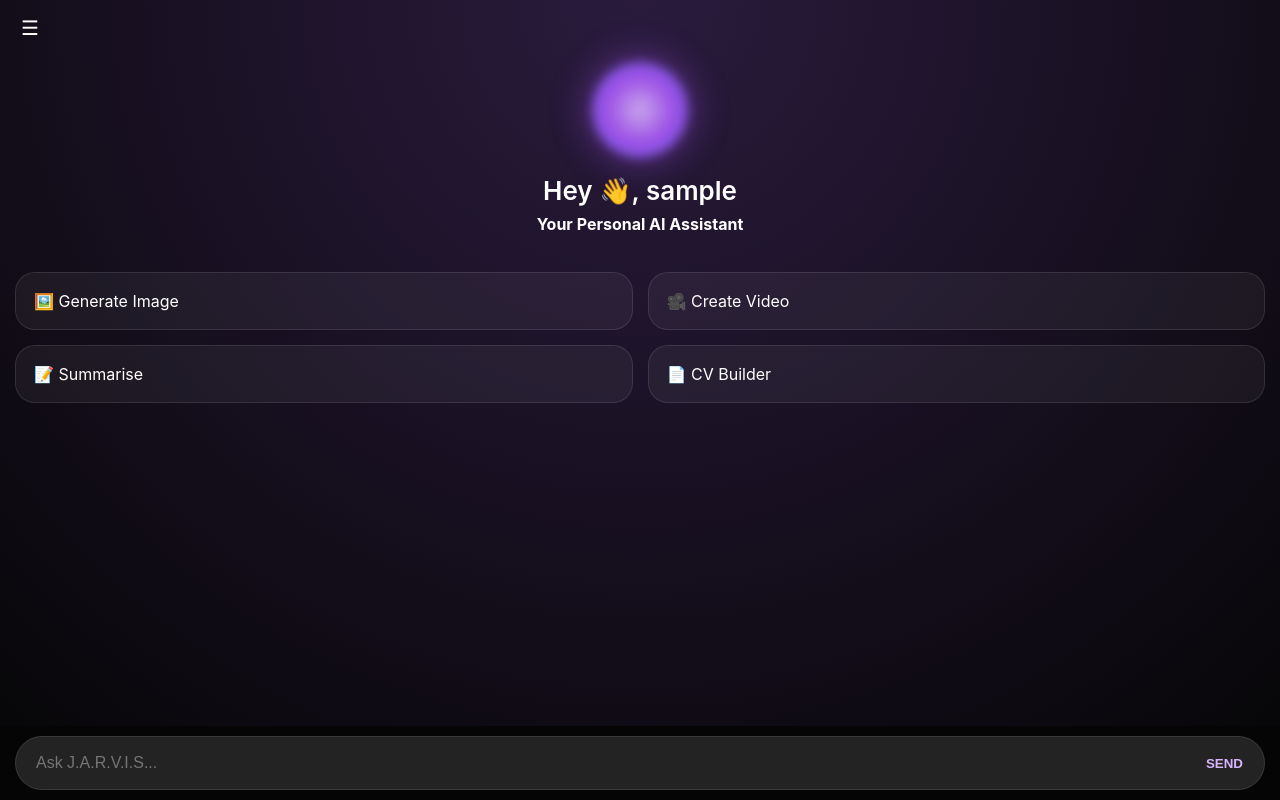
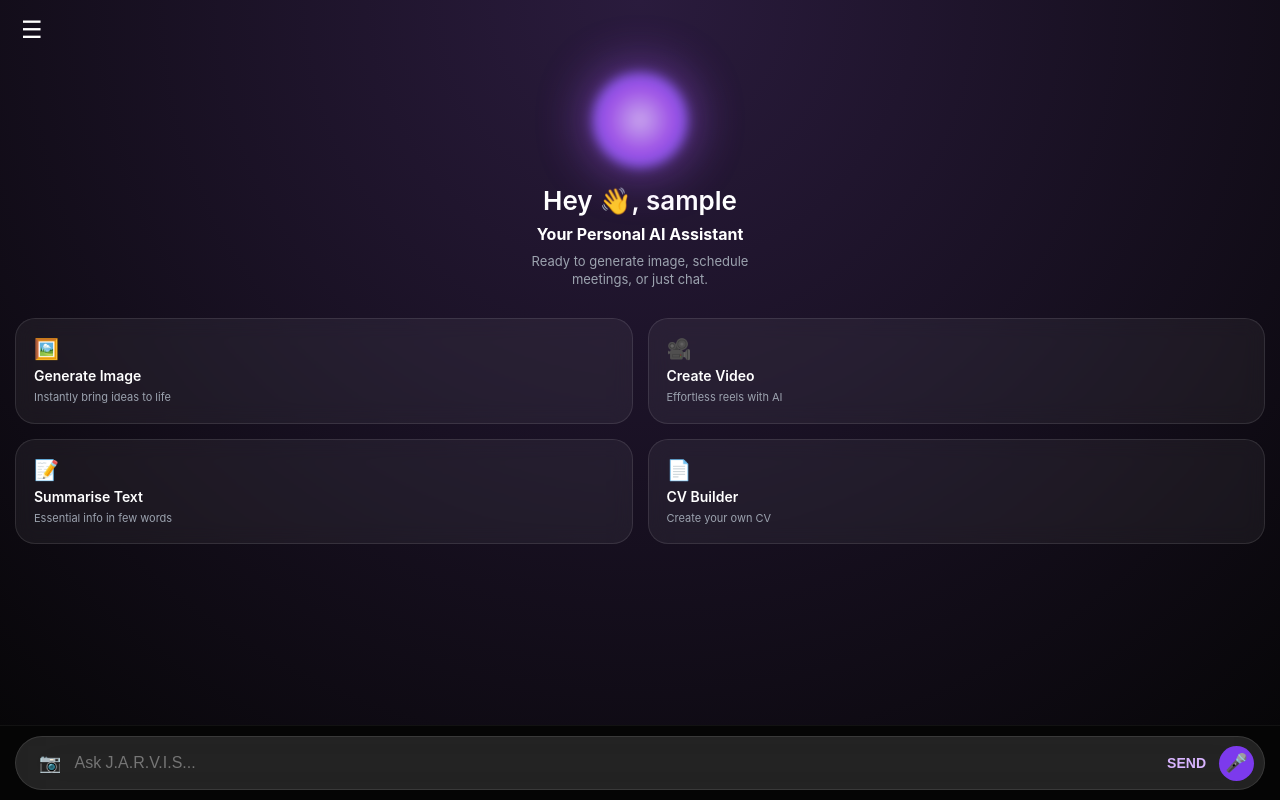
Before and after one commit to raunakkhanagwal9-web/Jarvis_ai, a Flask app: page / in a window 1280 px wide. Run offline with Flask 3, Linux system fonts and the light colour scheme; the visitor is signed in with stand-in values (Sample User, id 1); some libraries are stand-ins or nearby versions; some web fonts are replaced.

Commit message:
Update styles and structure in index.html

```diff
--- a/templates/index.html
+++ b/templates/index.html
@@ -8,7 +8,7 @@
     <script src="https://cdn.jsdelivr.net/npm/marked/marked.min.js"></script>
 
     <style>
-        /* 🔥 AAPKA ORIGINAL CSS 🔥 */
+        /* 🔥 AAPKA ORIGINAL RESET & STYLES (NO CHANGE) */
         * { box-sizing: border-box; }
         :root {
             --bg-gradient: radial-gradient(circle at top, #2a1b3d 0%, #050505 100%);
@@ -16,78 +16,98 @@
         }
         html, body {
             margin: 0; padding: 0;
-            height: 100dvh; overflow: hidden;
+            height: 100%; height: 100dvh;
+            overflow: hidden;
             font-family: 'SF Pro Display', -apple-system, sans-serif;
             background: #050505; color: white;
         }
-        .container { display: flex; flex-direction: column; height: 100%; width: 100%; background: var(--bg-gradient); position: relative; }
-        .chat-box { flex: 1; overflow-y: auto; padding: 15px; display: flex; flex-direction: column; gap: 15px; scroll-behavior: smooth; }
 
-        /* 🔥 SIDEBAR (NEW STUFF - AAPKE DESIGN MEIN FIT) 🔥 */
+        /* 🔥 NEW: SIDEBAR STYLES (Ye aapke design ke upar aayega) */
         .sidebar {
-            position: absolute; left: -260px; top: 0; width: 260px; height: 100%;
-            background: rgba(10, 10, 10, 0.95); backdrop-filter: blur(20px);
+            position: fixed; left: -280px; top: 0; width: 280px; height: 100%;
+            background: rgba(10, 10, 10, 0.98); backdrop-filter: blur(20px);
             z-index: 1000; transition: 0.3s ease; border-right: 1px solid rgba(255,255,255,0.1);
             padding: 20px; display: flex; flex-direction: column;
         }
         .sidebar.active { left: 0; }
-        .overlay { display: none; position: fixed; top: 0; left: 0; width: 100%; height: 100%; background: rgba(0,0,0,0.5); z-index: 999; }
-        .overlay.active { display: block; }
-        .history-item { padding: 10px; background: rgba(255,255,255,0.05); border-radius: 8px; margin-bottom: 8px; font-size: 13px; cursor: pointer; }
-        .menu-toggle { position: absolute; top: 15px; left: 15px; z-index: 10; font-size: 20px; cursor: pointer; background: none; border: none; color: white; }
+        .sidebar-overlay { display: none; position: fixed; top: 0; left: 0; width: 100%; height: 100%; background: rgba(0,0,0,0.6); z-index: 999; }
+        .sidebar-overlay.active { display: block; }
+        .menu-btn { position: absolute; top: 15px; left: 15px; z-index: 100; background: none; border: none; color: white; font-size: 24px; cursor: pointer; }
+        .history-item { padding: 12px; background: rgba(255,255,255,0.05); border-radius: 12px; margin-bottom: 10px; font-size: 14px; white-space: nowrap; overflow: hidden; text-overflow: ellipsis; cursor: pointer; }
+        .new-chat-btn { background: #7c3aed; color: white; border: none; padding: 12px; border-radius: 12px; margin-bottom: 20px; font-weight: 600; cursor: pointer; width: 100%; margin-top: 40px; }
 
-        /* --- Welcome UI Styles --- */
-        #main-ui { text-align: center; padding-top: 50px; display: flex; flex-direction: column; }
+        /* 🔥 AAPKA ORIGINAL CONTAINER */
+        .container {
+            display: flex; flex-direction: column;
+            height: 100%; width: 100%;
+            background: var(--bg-gradient);
+            position: relative;
+        }
+
+        /* CHAT AREA (ORIGINAL) */
+        .chat-box { flex: 1; overflow-y: auto; padding: 15px; display: flex; flex-direction: column; gap: 15px; scroll-behavior: smooth; }
+
+        /* Welcome UI (ORIGINAL) */
+        #main-ui { text-align: center; padding-top: 60px; display: flex; flex-direction: column; }
         .orb { width: 90px; height: 90px; background: radial-gradient(circle, #d8b4fe 0%, #a855f7 50%, #6366f1 100%); border-radius: 50%; margin: 0 auto 20px; filter: blur(5px); box-shadow: 0 0 40px rgba(168, 85, 247, 0.6); animation: pulse 4s infinite alternate; }
-        @keyframes pulse { from { transform: scale(1); opacity: 0.8; } to { transform: scale(1.1); opacity: 1; } }
+        @keyframes pulse { from { transform: scale(1); opacity: 0.8; } to { transform: scale(1.1); opacity: 1; box-shadow: 0 0 60px rgba(168, 85, 247, 0.9); } }
         .welcome-text h2 { margin: 0; font-size: 26px; font-weight: 600; }
         .welcome-text .tagline { font-size: 16px; font-weight: bold; color: white; margin: 8px 0; }
-        .grid-container { display: grid; grid-template-columns: 1fr 1fr; gap: 15px; margin-top: 30px; }
-        .card { background: var(--card-bg); border: 1px solid rgba(255, 255, 255, 0.1); border-radius: 20px; padding: 18px; text-align: left; }
+        .welcome-text p { font-size: 13px; color: #9ca3af; margin: 0 auto; max-width: 250px; line-height: 1.4; }
+        .grid-container { display: grid; grid-template-columns: 1fr 1fr; gap: 15px; margin-top: 30px; margin-bottom: 20px; }
+        .card { background: var(--card-bg); border: 1px solid rgba(255, 255, 255, 0.1); border-radius: 20px; padding: 18px; display: flex; flex-direction: column; gap: 6px; backdrop-filter: blur(10px); text-align: left; }
+        .card-icon { font-size: 20px; } .card-title { font-weight: 600; font-size: 14px; } .card-desc { font-size: 11px; color: #9ca3af; line-height: 1.3; }
 
-        /* --- Message Styles --- */
-        .message { max-width: 85%; padding: 12px 16px; border-radius: 20px; font-size: 15px; line-height: 1.5; }
-        .bot { background: rgba(255,255,255,0.1); align-self: flex-start; border-bottom-left-radius: 4px; }
-        .user { background: #7c3aed; align-self: flex-end; border-bottom-right-radius: 4px; }
+        /* Message Styles (ORIGINAL) */
+        .message { max-width: 85%; padding: 12px 16px; border-radius: 20px; word-wrap: break-word; font-size: 15px; line-height: 1.5; }
+        .bot { background: rgba(255,255,255,0.1); align-self: flex-start; border-bottom-left-radius: 4px; border: 1px solid rgba(255,255,255,0.05); }
+        .user { background: #7c3aed; color: white; align-self: flex-end; border-bottom-right-radius: 4px; }
 
-        /* 🔥 INPUT AREA 🔥 */
-        .input-area { flex-shrink: 0; background: #050505; padding: 10px 15px; padding-bottom: max(10px, env(safe-area-inset-bottom)); }
-        .input-wrapper { background: rgba(255, 255, 255, 0.12); border-radius: 30px; display: flex; align-items: center; padding: 5px 15px; border: 1px solid rgba(255, 255, 255, 0.1); }
+        /* INPUT AREA (ORIGINAL) */
+        .input-area { flex-shrink: 0; background: #050505; padding: 10px 15px; border-top: 1px solid rgba(255, 255, 255, 0.05); padding-bottom: max(10px, env(safe-area-inset-bottom)); }
+        .input-wrapper { width: 100%; background: rgba(255, 255, 255, 0.12); backdrop-filter: blur(25px); border-radius: 30px; display: flex; align-items: center; padding: 5px 10px 5px 15px; border: 1px solid rgba(255, 255, 255, 0.1); }
         .input-wrapper input { flex: 1; background: transparent; border: none; color: white; padding: 12px 5px; outline: none; font-size: 16px; }
-        .send-text { color: #d8b4fe; font-weight: 600; border: none; background: none; cursor: pointer; }
+        .icon-btn { background: none; border: none; color: white; cursor: pointer; padding: 8px; font-size: 18px; }
+        .send-text { color: #d8b4fe; font-weight: 600; font-size: 14px; margin-right: 5px; border:none; background:none; }
+        .mic-btn { background: #7c3aed; width: 35px; height: 35px; border-radius: 50%; display: flex; align-items: center; justify-content: center; }
+
     </style>
 </head>
 <body>
 
+    <button class="menu-btn" onclick="toggleSidebar()">☰</button>
+    <div class="sidebar-overlay" id="overlay" onclick="toggleSidebar()"></div>
+    <div class="sidebar" id="sidebar">
+        <button class="new-chat-btn" onclick="location.reload()">+ New Chat</button>
+        <h4 style="color: #9ca3af; margin-bottom: 15px;">Recent Chats</h4>
+        <div id="historyList" style="overflow-y: auto; flex: 1;">
+            </div>
+    </div>
+
     <div class="container">
-        <button class="menu-toggle" onclick="toggleSidebar()">☰</button>
-        <div class="sidebar" id="sidebar">
-            <h3 style="margin-top: 40px;">Recent Chats</h3>
-            <button onclick="window.location.reload()" style="background: #7c3aed; color:white; border:none; padding:10px; border-radius:8px; margin-bottom:20px; cursor:pointer;">+ New Chat</button>
-            <div id="historyList"></div>
-        </div>
-        <div class="overlay" id="overlay" onclick="toggleSidebar()"></div>
-
         <div class="chat-box" id="chatBox">
             <div id="main-ui">
                 <div class="orb"></div>
                 <div class="welcome-text">
                     <h2>Hey 👋, {{ name }}</h2>
                     <div class="tagline">Your Personal AI Assistant</div>
+                    <p>Ready to generate image, schedule meetings, or just chat.</p>
                 </div>
                 <div class="grid-container">
-                    <div class="card">🖼️ Generate Image</div>
-                    <div class="card">🎥 Create Video</div>
-                    <div class="card">📝 Summarise</div>
-                    <div class="card">📄 CV Builder</div>
+                    <div class="card"><span class="card-icon">🖼️</span><span class="card-title">Generate Image</span><span class="card-desc">Instantly bring ideas to life</span></div>
+                    <div class="card"><span class="card-icon">🎥</span><span class="card-title">Create Video</span><span class="card-desc">Effortless reels with AI</span></div>
+                    <div class="card"><span class="card-icon">📝</span><span class="card-title">Summarise Text</span><span class="card-desc">Essential info in few words</span></div>
+                    <div class="card"><span class="card-icon">📄</span><span class="card-title">CV Builder</span><span class="card-desc">Create your own CV</span></div>
                 </div>
             </div>
         </div>
 
-        <div class="input-area">
+        <div class="input-area" id="inputArea">
             <div class="input-wrapper">
-                <input type="text" id="userInput" placeholder="Ask J.A.R.V.I.S..." autocomplete="off">
-                <button class="send-text" onclick="sendMessage()">SEND</button>
+                <button class="icon-btn">📷</button>
+                <input type="text" id="userInput" placeholder="Ask J.A.R.V.I.S..." autocomplete="off" />
+                <button class="icon-btn send-text" onclick="sendMessage()">SEND</button>
+                <button class="icon-btn mic-btn">🎤</button>
             </div>
         </div>
     </div>
@@ -99,6 +119,9 @@
         const sidebar = document.getElementById('sidebar');
         const overlay = document.getElementById('overlay');
 
+        function scrollToBottom() { chatBox.scrollTop = chatBox.scrollHeight; }
+
+        // Sidebar logic
         function toggleSidebar() {
             sidebar.classList.toggle('active');
             overlay.classList.toggle('active');
@@ -114,6 +137,7 @@
                 const div = document.createElement('div');
                 div.className = 'history-item';
                 div.innerText = item.query;
+                div.onclick = () => { input.value = item.query; toggleSidebar(); };
                 list.appendChild(div);
             });
         }
@@ -122,31 +146,51 @@
             const query = input.value.trim();
             if (!query) return;
 
-            if (mainUi) mainUi.style.display = 'none';
+            if (mainUi.style.display !== 'none') { mainUi.style.display = 'none'; }
 
             const uDiv = document.createElement('div');
             uDiv.className = 'message user';
             uDiv.innerText = query;
             chatBox.appendChild(uDiv);
+
             input.value = '';
-            chatBox.scrollTop = chatBox.scrollHeight;
+            scrollToBottom();
 
             const jDiv = document.createElement('div');
             jDiv.className = 'message bot';
             jDiv.innerText = "...";
             chatBox.appendChild(jDiv);
+            scrollToBottom();
 
-            const res = await fetch('/ask', {
-                method: 'POST',
-                headers: { 'Content-Type': 'application/json' },
-                body: JSON.stringify({ query: query })
-            });
-            const data = await res.json();
-            jDiv.innerHTML = marked.parse(data.reply);
-            chatBox.scrollTop = chatBox.scrollHeight;
+            try {
+                const response = await fetch('/ask', {
+                    method: 'POST',
+                    headers: { 'Content-Type': 'application/json' },
+                    body: JSON.stringify({ query: query })
+                });
+                const data = await response.json();
+
+                const fullText = data.reply;
+                let index = 0;
+                jDiv.innerHTML = "";
+
+                const typer = setInterval(() => {
+                    if (index <= fullText.length) {
+                        jDiv.innerHTML = marked.parse(fullText.substring(0, index));
+                        scrollToBottom();
+                        index += 3;
+                    } else {
+                        clearInterval(typer);
+                        jDiv.innerHTML = marked.parse(fullText);
+                        scrollToBottom();
+                    }
+                }, 15);
+
+            } catch (e) { jDiv.innerText = "Sir, connection lost."; }
         }
 
         input.addEventListener('keypress', (e) => { if(e.key === 'Enter') sendMessage(); });
+        input.addEventListener('focus', () => { setTimeout(scrollToBottom, 300); });
     </script>
 </body>
 </html>
```
